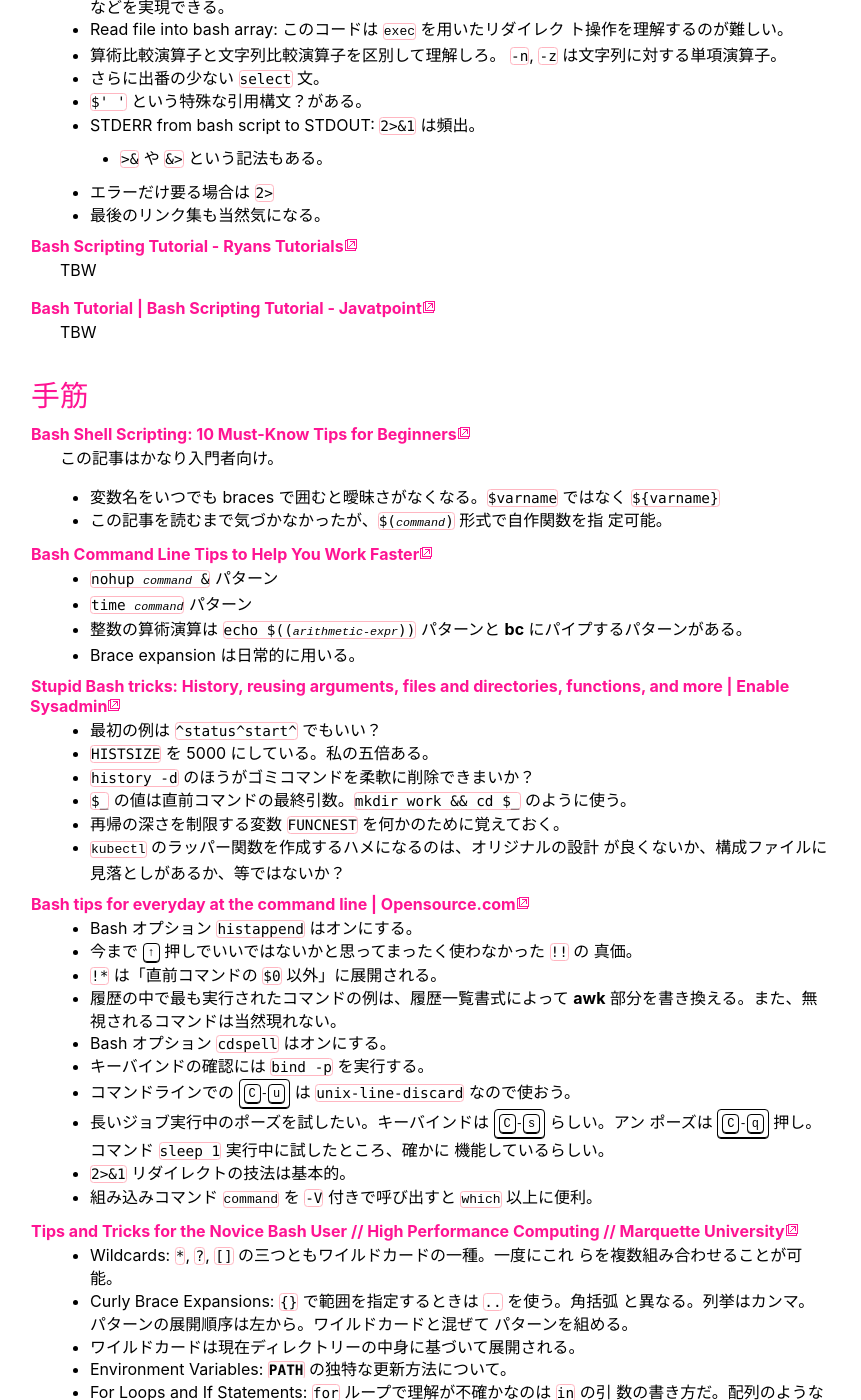
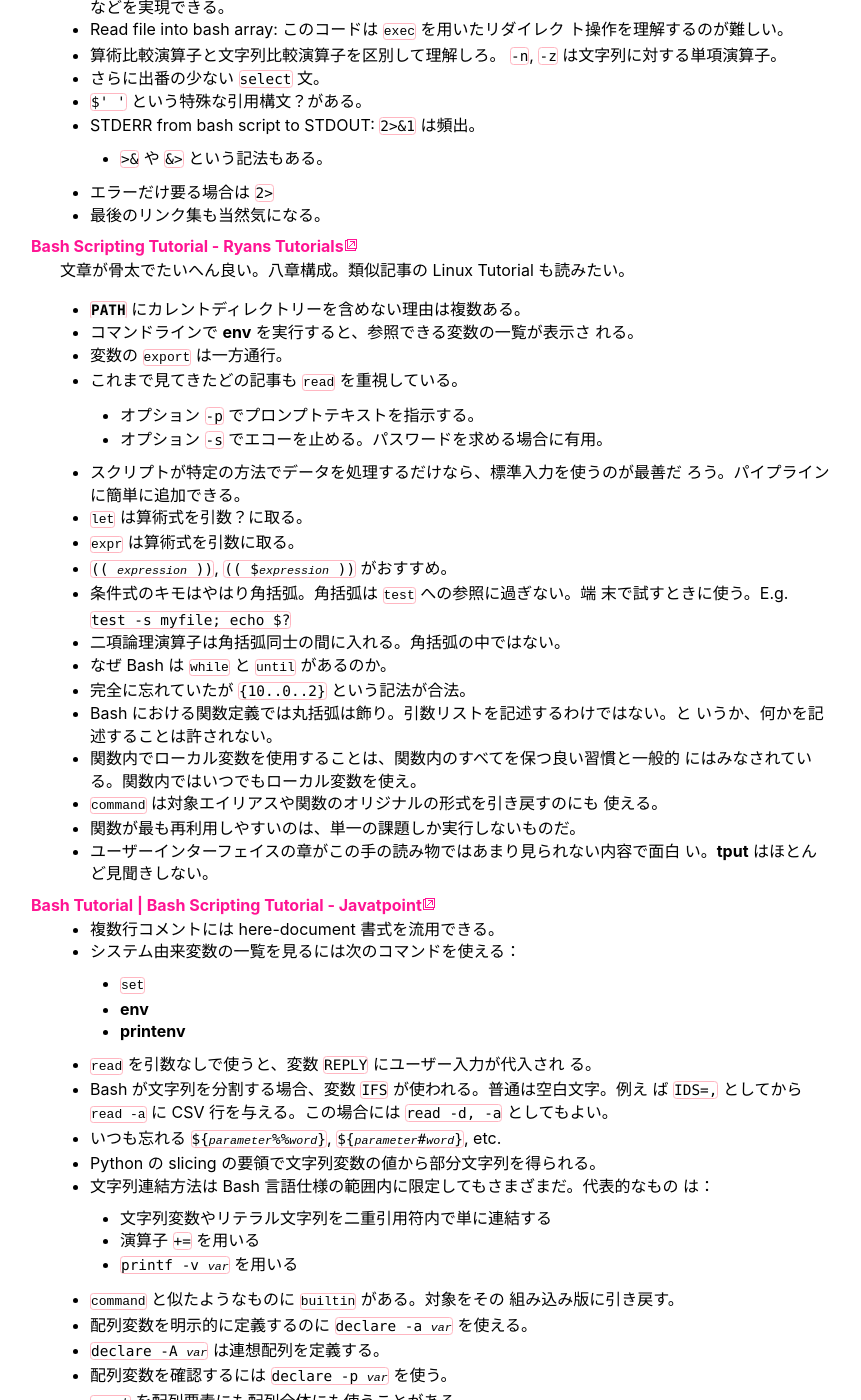
Before and after one commit to showa-yojyo/minibook, a Sphinx documentation site: the page built from source/bash.rst, in a window 1280 px wide and 1400 px high, scrolled down 885 px. Shown: the whole window, without its empty margins (0-861 px from the left). Built offline with Sphinx 7.4.7, drawn with Linux system fonts in a browser that asks for light colours; some of the changed text lies outside the part shown.

Commit message:
bash: tutorial section [skip ci]

```diff
--- a/source/bash.rst
+++ b/source/bash.rst
@@ -48,9 +48,65 @@
    * エラーだけ要る場合は ``2>``
    * 最後のリンク集も当然気になる。
 `Bash Scripting Tutorial - Ryans Tutorials <https://ryanstutorials.net/bash-scripting-tutorial/>`__
-   TBW
+   文章が骨太でたいへん良い。八章構成。類似記事の Linux Tutorial も読みたい。
+
+   * :envvar:`PATH` にカレントディレクトリーを含めない理由は複数ある。
+   * コマンドラインで :program:`env` を実行すると、参照できる変数の一覧が表示さ
+     れる。
+   * 変数の :command:`export` は一方通行。
+   * これまで見てきたどの記事も :command:`read` を重視している。
+
+     * オプション ``-p`` でプロンプトテキストを指示する。
+     * オプション ``-s`` でエコーを止める。パスワードを求める場合に有用。
+   * スクリプトが特定の方法でデータを処理するだけなら、標準入力を使うのが最善だ
+     ろう。パイプラインに簡単に追加できる。
+   * :command:`let` は算術式を引数？に取る。
+   * :command:`expr` は算術式を引数に取る。
+   * :samp:`(( {expression} ))`, :samp:`(( ${expression} ))` がおすすめ。
+   * 条件式のキモはやはり角括弧。角括弧は :command:`test` への参照に過ぎない。端
+     末で試すときに使う。E.g. ``test -s myfile; echo $?``
+   * 二項論理演算子は角括弧同士の間に入れる。角括弧の中ではない。
+   * なぜ Bash は :command:`while` と :command:`until` があるのか。
+   * 完全に忘れていたが ``{10..0..2}`` という記法が合法。
+   * Bash における関数定義では丸括弧は飾り。引数リストを記述するわけではない。と
+     いうか、何かを記述することは許されない。
+   * 関数内でローカル変数を使用することは、関数内のすべてを保つ良い習慣と一般的
+     にはみなされている。関数内ではいつでもローカル変数を使え。
+   * :command:`command` は対象エイリアスや関数のオリジナルの形式を引き戻すのにも
+     使える。
+   * 関数が最も再利用しやすいのは、単一の課題しか実行しないものだ。
+   * ユーザーインターフェイスの章がこの手の読み物ではあまり見られない内容で面白
+     い。:program:`tput` はほとんど見聞きしない。
 `Bash Tutorial | Bash Scripting Tutorial - Javatpoint <https://www.javatpoint.com/bash>`__
-   TBW
+   * 複数行コメントには here-document 書式を流用できる。
+   * システム由来変数の一覧を見るには次のコマンドを使える：
+
+     * :command:`set`
+     * :program:`env`
+     * :program:`printenv`
+   * :command:`read` を引数なしで使うと、変数 ``REPLY`` にユーザー入力が代入され
+     る。
+   * Bash が文字列を分割する場合、変数 ``IFS`` が使われる。普通は空白文字。例え
+     ば ``IDS=,`` としてから :command:`read -a` に CSV 行を与える。この場合には
+     ``read -d, -a`` としてもよい。
+   * いつも忘れる :samp:`$\\{{parameter}%%{word}\\}`,
+     :samp:`$\\{{parameter}#{word}\\}`, etc.
+   * Python の slicing の要領で文字列変数の値から部分文字列を得られる。
+   * 文字列連結方法は Bash 言語仕様の範囲内に限定してもさまざまだ。代表的なもの
+     は：
+
+     * 文字列変数やリテラル文字列を二重引用符内で単に連結する
+     * 演算子 ``+=`` を用いる
+     * :samp:`printf -v {var}` を用いる
+   * :command:`command` と似たようなものに :command:`builtin` がある。対象をその
+     組み込み版に引き戻す。
+   * 配列変数を明示的に定義するのに :samp:`declare -a {var}` を使える。
+   * :samp:`declare -A {var}` は連想配列を定義する。
+   * 配列変数を確認するには :samp:`declare -p {var}` を使う。
+   * :command:`unset` を配列要素にも配列全体にも使うことがある。
+   * :samp:`var=$(<{file})` でファイルの内容を変数に読み込める。
+   * 条件文の単角括弧と二重角括弧の違いは、前者は POSIX 互換であるということだ。
+   * ``-v`` と ``-z`` の違い
 
 手筋
 ======================================================================
```
